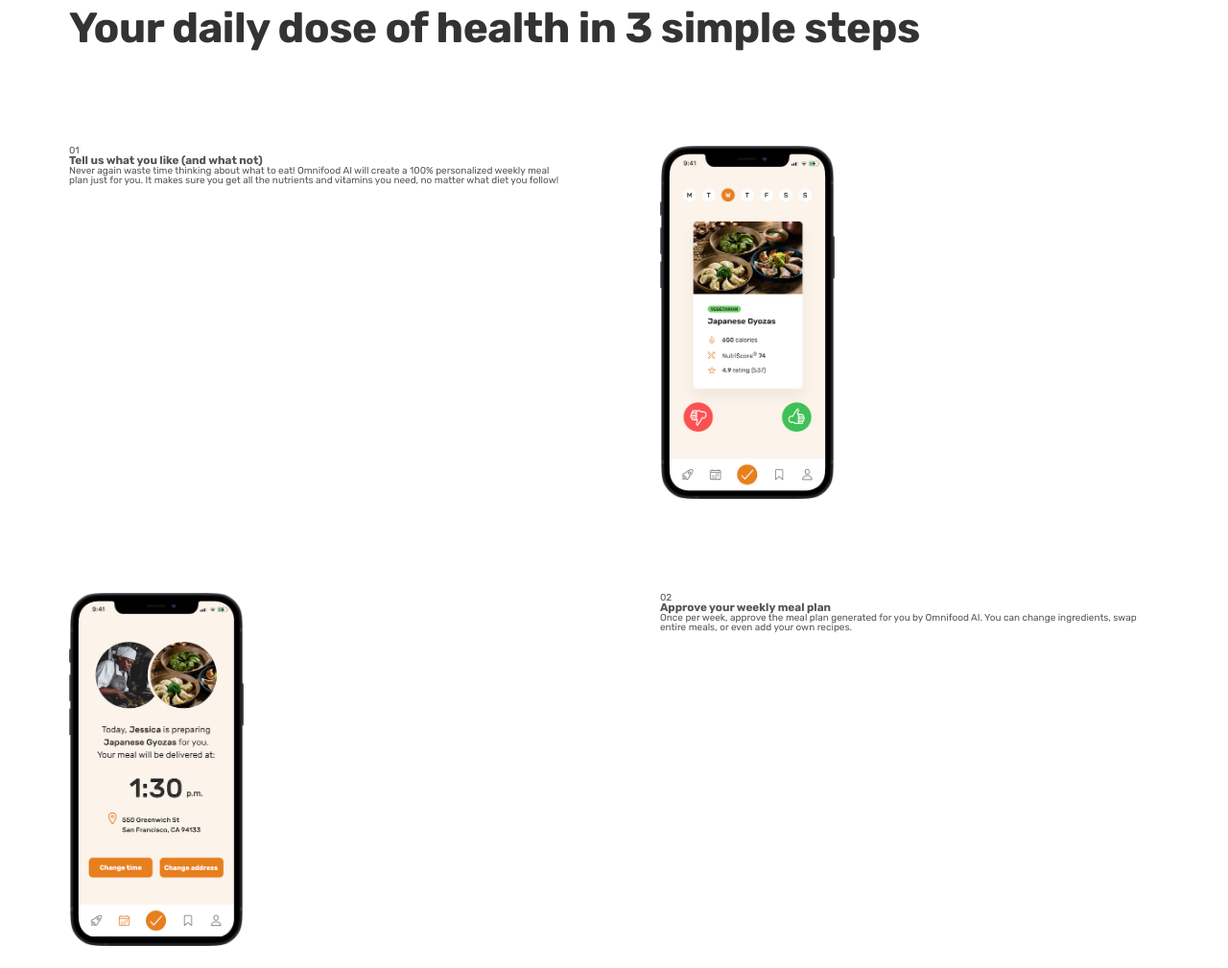
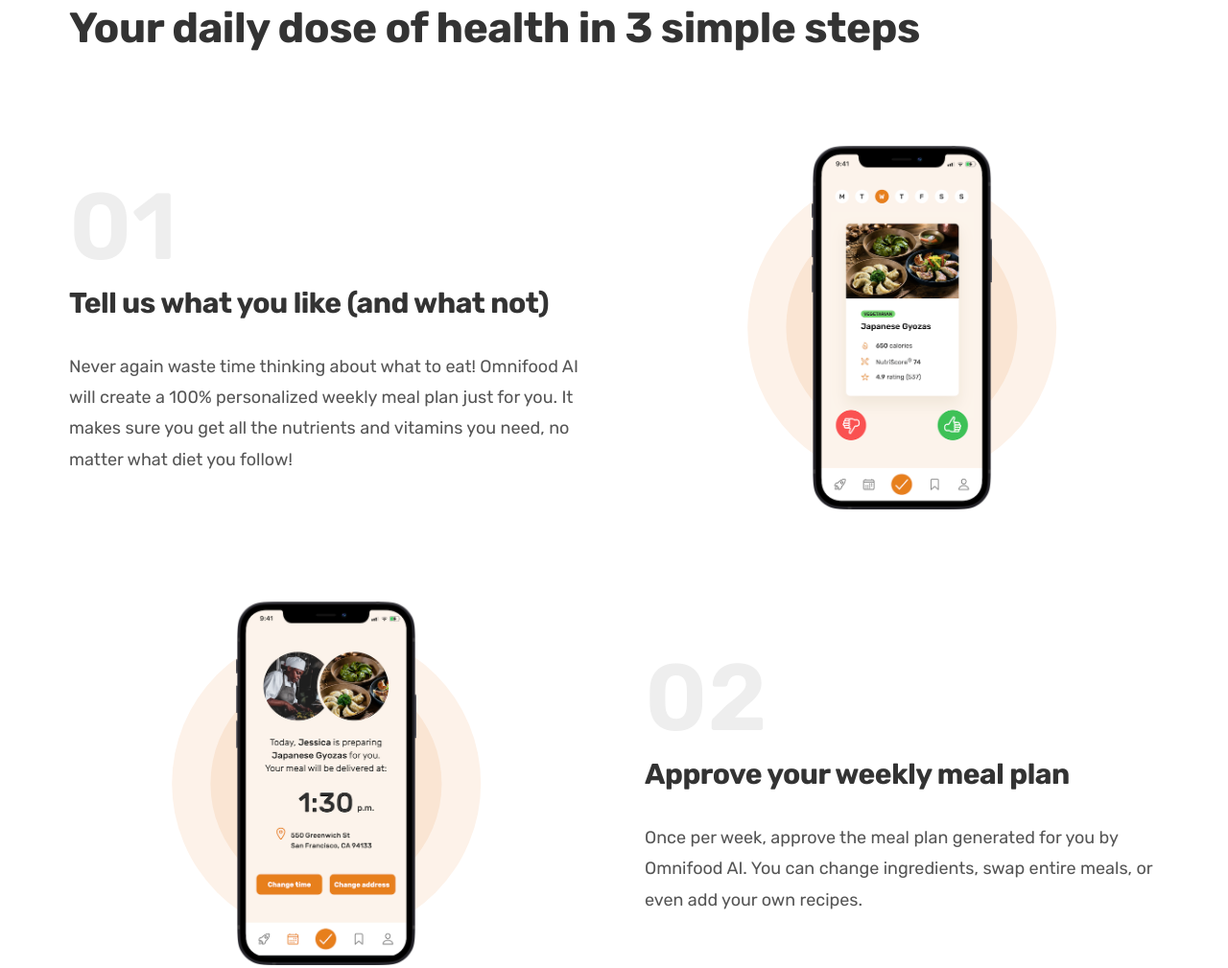
Before and after one commit to Ravikumar7210/landing_pages, a plain HTML site: page omnifood_landingpage/index.html in a window 1280 px wide. Shown: the part 885-1894 px from the top of the page at 96% size. Drawn offline with Linux system fonts and the light colour scheme.

Commit message:
how it wrok section compelte

```diff
--- a/omnifood_landingpage/index.html
+++ b/omnifood_landingpage/index.html
@@ -93,6 +93,7 @@
             />
           </div>
         </div>
+        <section></section>
       </section>
       <section class="section-how">
         <div class="container">
@@ -102,7 +103,7 @@
           </h2>
         </div>
 
-        <div class="container grid grid--2-cols">
+        <div class="container grid grid--2-cols grid-centre-v">
           <!-- steps 01  -->
           <div class="step-text-box">
             <p class="steps-number">01</p>
--- a/omnifood_landingpage/style.css
+++ b/omnifood_landingpage/style.css
@@ -82,7 +82,8 @@ html {
 }
 .grid {
   display: grid;
-  gap: 9.6rem;
+  column-gap: 6.4rem;
+  row-gap: 9.6rem;
 }
 
 .grid--2-cols {
@@ -97,8 +98,13 @@ html {
   grid-template-columns: repeat(4, 1fr);
 }
 
+.grid-centre-v {
+  align-items: center;
+}
+
 .heading-primary,
-.heading-secondary {
+.heading-secondary,
+.heading-tertiary {
   font-weight: 700;
   color: #333333;
   letter-spacing: -0.5px;
@@ -112,6 +118,11 @@ html {
   font-size: 4.4rem;
   line-height: 1.2;
   margin-bottom: 9.6rem;
+}
+.heading-tertiary {
+  font-size: 3rem;
+  line-height: 1.2;
+  margin-bottom: 3.2rem;
 }
 .subheading {
   display: block;
@@ -277,3 +288,44 @@ html {
 .step-img {
   width: 35%;
 }
+
+.steps-number {
+  font-size: 9.8rem;
+  font-weight: 600;
+  color: #eee;
+  margin-bottom: 1.2rem;
+}
+.step-img-box {
+  display: flex;
+  justify-content: center;
+  align-items: center;
+  position: relative;
+}
+.steps-desciption {
+  font-size: 1.8rem;
+  line-height: 1.8;
+}
+.step-img-box::before,
+.step-img-box::after {
+  content: "";
+  display: block;
+  position: absolute;
+  top: 50%;
+  left: 50%;
+  transform: translate(-50%, -50%);
+  border-radius: 50%;
+}
+.step-img-box::before {
+  width: 60%;
+  /* 60% of the parents width */
+  padding-bottom: 60%;
+  background-color: #fdf2e9;
+  z-index: -2;
+}
+.step-img-box::after {
+  width: 45%;
+  /* 60% of the parents width */
+  padding-bottom: 45%;
+  background-color: #fae5d3;
+  z-index: -1;
+}
```
